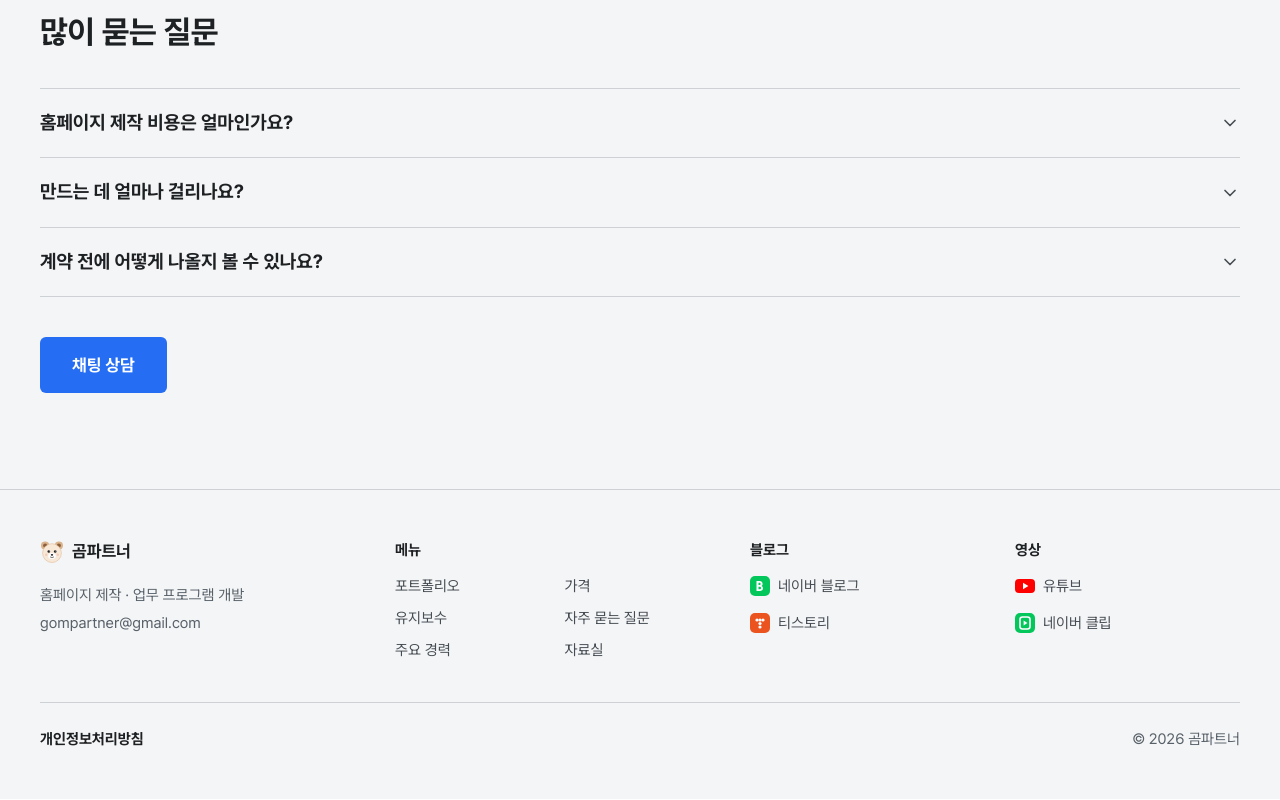
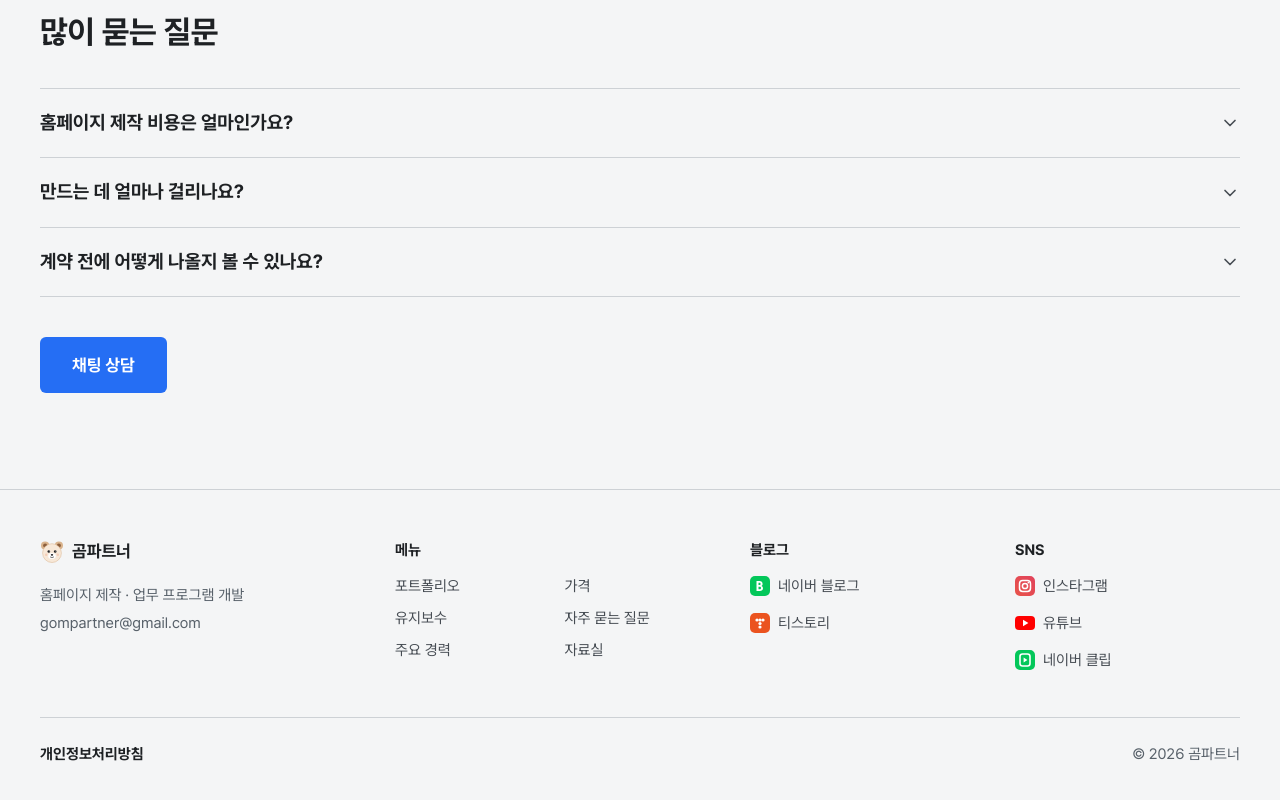
Before and after one commit to gompartner/gompartner.github.io, a Next.js app: page / in a window 1280 px wide. Shown: the part 3445-4245 px from the top of the page. Built offline with nearby package versions, Linux system fonts and the light colour scheme; no server answers.

Commit message:
바닥글에 인스타그램 추가

```diff
--- a/components/layout/Footer.tsx
+++ b/components/layout/Footer.tsx
@@ -13,10 +13,11 @@ const menu = [
 
 const link = "underline-offset-4 hover:text-foreground hover:underline";
 
-// 곰파트너 채널. 네이버 블로그는 운영 정보 글, 티스토리는 제작 일지, 유튜브·네이버 클립은 샘플 숏츠다.
+// 곰파트너 채널. 네이버 블로그는 운영 정보 글, 티스토리는 제작 일지, 인스타그램·유튜브·네이버 클립은 샘플 숏츠다.
 const channels = [
   { href: "https://blog.naver.com/gompartner", label: "네이버 블로그", cta: "footer_blog_naver", icon: "naverBlog" },
   { href: "https://gompartner.tistory.com", label: "티스토리", cta: "footer_blog_tistory", icon: "tistory" },
+  { href: "https://www.instagram.com/gompartner.co.kr", label: "인스타그램", cta: "footer_instagram", icon: "instagram" },
   { href: "https://www.youtube.com/@gompartner", label: "유튜브", cta: "footer_youtube", icon: "youtube" },
   { href: "https://clip.naver.com/@gompartner", label: "네이버 클립", cta: "footer_naver_clip", icon: "naverClip" },
 ] as const;
@@ -37,6 +38,23 @@ function ChannelIcon({ name }: { name: (typeof channels)[number]["icon"] }) {
           <rect width="20" height="20" rx="5" fill="#eb531f" />
           <circle cx="7" cy="7" r="1.6" fill="#fff" /><circle cx="10" cy="7" r="1.6" fill="#fff" /><circle cx="13" cy="7" r="1.6" fill="#fff" />
           <circle cx="10" cy="10.5" r="1.6" fill="#fff" /><circle cx="10" cy="14" r="1.6" fill="#fff" />
+        </svg>
+      );
+    case "instagram":
+      return (
+        <svg viewBox="0 0 20 20" className={box} aria-hidden>
+          <defs>
+            <linearGradient id="ig-bg" x1="0" y1="20" x2="20" y2="0">
+              <stop offset="0" stopColor="#feda75" />
+              <stop offset=".35" stopColor="#fa7e1e" />
+              <stop offset=".6" stopColor="#d62976" />
+              <stop offset="1" stopColor="#4f5bd5" />
+            </linearGradient>
+          </defs>
+          <rect width="20" height="20" rx="5" fill="url(#ig-bg)" />
+          <rect x="4.5" y="4.5" width="11" height="11" rx="3.2" fill="none" stroke="#fff" strokeWidth="1.5" />
+          <circle cx="10" cy="10" r="2.6" fill="none" stroke="#fff" strokeWidth="1.5" />
+          <circle cx="13.4" cy="6.6" r=".9" fill="#fff" />
         </svg>
       );
     case "youtube":
@@ -60,7 +78,7 @@ function ChannelIcon({ name }: { name: (typeof channels)[number]["icon"] }) {
 export function Footer() {
   const currentYear = new Date().getFullYear();
   const blogs = channels.slice(0, 2);
-  const videos = channels.slice(2);
+  const social = channels.slice(2);
 
   const channelList = (items: readonly (typeof channels)[number][], label: string) => (
     <div>
@@ -109,7 +127,7 @@ export function Footer() {
           </nav>
 
           {channelList(blogs, "블로그")}
-          {channelList(videos, "영상")}
+          {channelList(social, "SNS")}
         </div>
 
         <div className="mt-10 flex flex-col gap-2 border-t border-border pt-6 md:flex-row md:items-center md:justify-between">
--- a/components/seo/JsonLd.tsx
+++ b/components/seo/JsonLd.tsx
@@ -3,7 +3,7 @@ import { plans } from "@/data/pricing";
 import { siteUrl } from "@/lib/site";
 
 // 같은 이름의 다른 회사와 구분되도록 외부 프로필을 묶는다.
-const sameAs = ["https://kmong.com/gig/796239", "https://gompartner.tistory.com", "https://blog.naver.com/gompartner", "https://www.youtube.com/@gompartner", "https://clip.naver.com/@gompartner"];
+const sameAs = ["https://kmong.com/gig/796239", "https://gompartner.tistory.com", "https://blog.naver.com/gompartner", "https://www.instagram.com/gompartner.co.kr", "https://www.youtube.com/@gompartner", "https://clip.naver.com/@gompartner"];
 
 export function PersonJsonLd() {
   const schema = {
```
